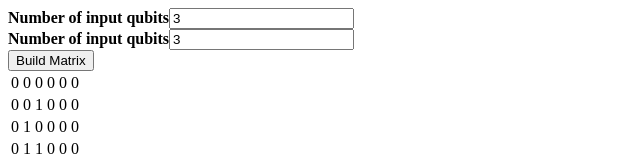
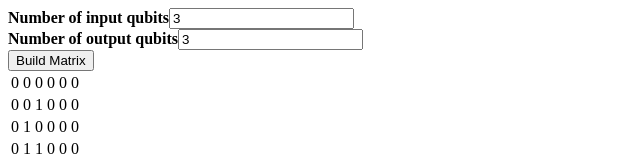
Before and after one commit to Veromc24/DisenoSoftware, an Angular app in the folder FEcircuits/circuitsfe/: page / in a window 1280 px wide. Shown: the top 160 px of the page, without its empty margins (0-640 px from the left). Built offline with nearby package versions, Linux system fonts and the light colour scheme.

Commit message:
output fix

```diff
--- a/FEcircuits/circuitsfe/src/app/circuit/circuit.component.html
+++ b/FEcircuits/circuitsfe/src/app/circuit/circuit.component.html
@@ -1,7 +1,7 @@
 <strong>Number of input qubits</strong>
 <input type="number" [(ngModel)]="inputQubits" min="1">
 <br>
-<strong>Number of input qubits</strong>
+<strong>Number of output qubits</strong>
 <input type="number" [(ngModel)]="outputQubits" min="1">
 <br>
 
```
